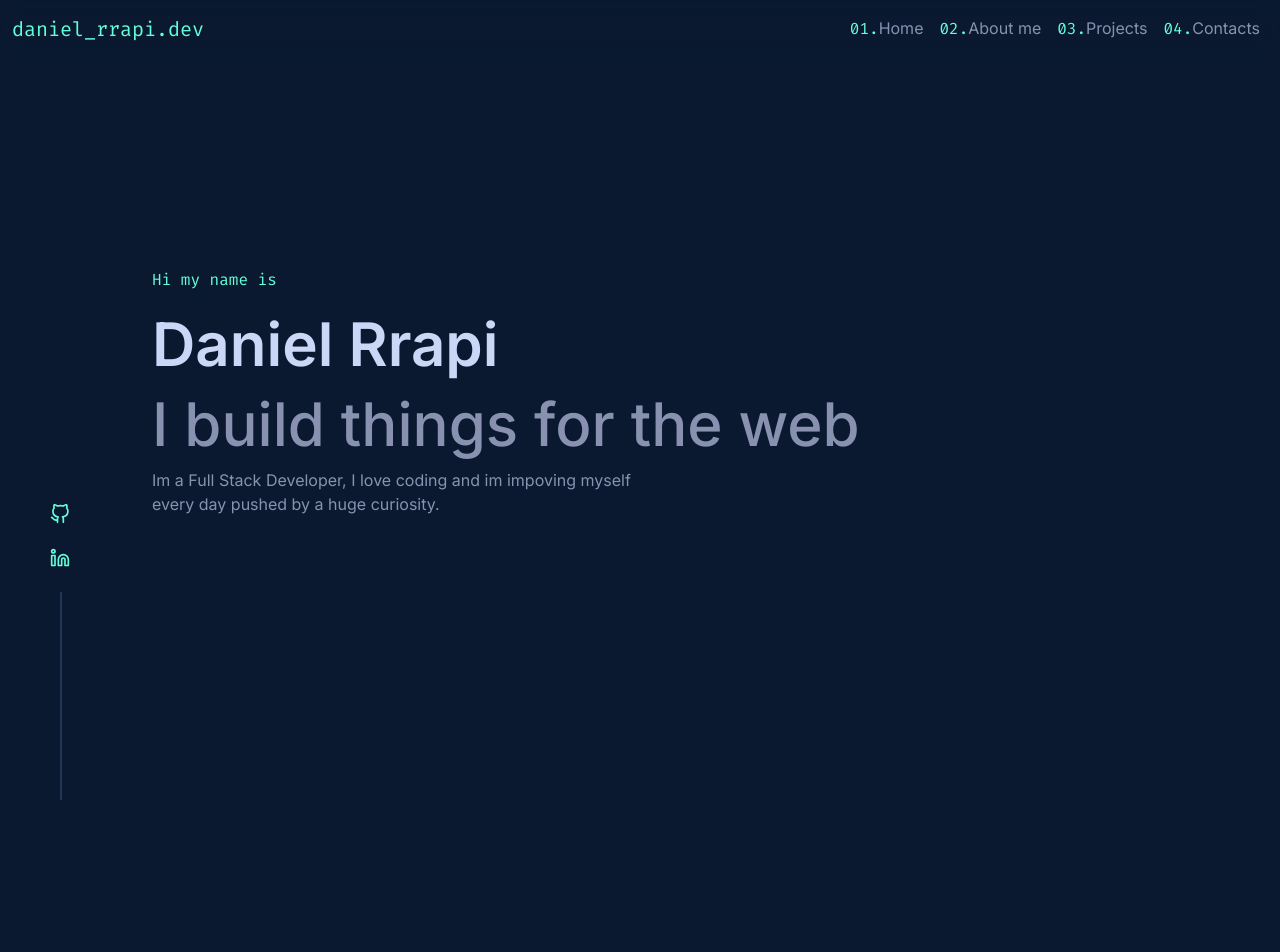
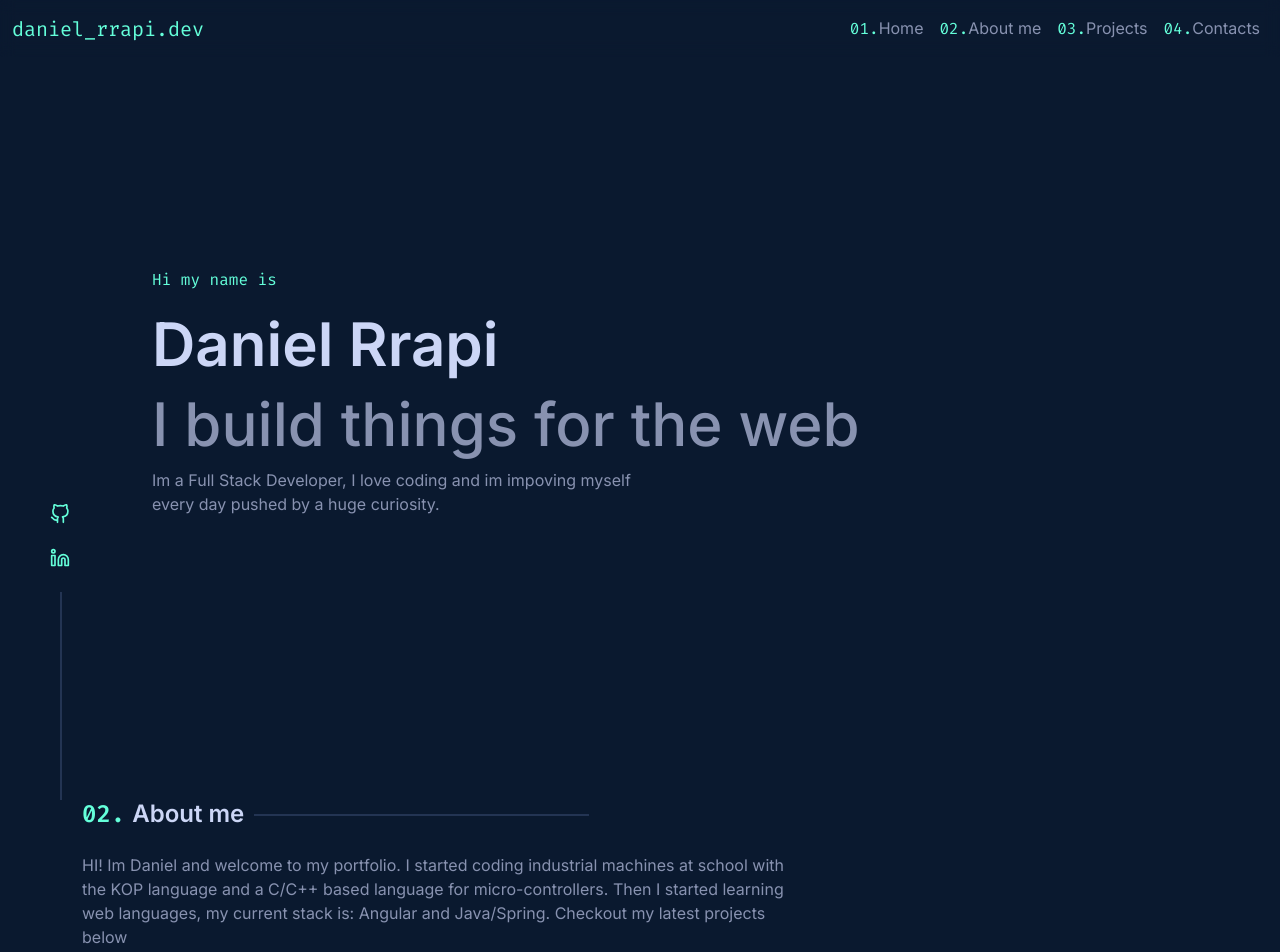
Before and after one commit to daniel-rrapi/portfolio, a React (Vite) app: page / in a window 1280 px wide. Shown: the top 952 px of the page. Before the commit the page ends 800 px from the top, so only its background shows below. Built offline with nearby package versions, Linux system fonts and the light colour scheme.

Commit message:
Added About component

```diff
--- a/src/App.jsx
+++ b/src/App.jsx
@@ -2,6 +2,7 @@ import "./App.scss";
 import Navbar from "./components/Navbar.jsx";
 import Hero from "./components/Hero.jsx";
 import BarLinks from "./components/BarLinks.jsx";
+import About from "./components/About.jsx";
 
 function App() {
   return (
@@ -9,6 +10,7 @@ function App() {
       <Navbar></Navbar>
       <BarLinks></BarLinks>
       <Hero></Hero>
+      <About></About>
     </>
   );
 }
--- /dev/null
+++ b/src/components/About.jsx
@@ -0,0 +1,19 @@
+import styled from "styled-components";
+
+const P = styled.p`
+  max-width: 55vw;
+`;
+
+export default function About() {
+  return (
+    <section className="container">
+      <h4 className="sectionHeader">About me</h4>
+      <P className="mt-4">
+        HI! Im Daniel and welcome to my portfolio. I started coding industrial
+        machines at school with the KOP language and a C/C++ based language for
+        micro-controllers. Then I started learning web languages, my current
+        stack is: Angular and Java/Spring. Checkout my latest projects below
+      </P>
+    </section>
+  );
+}
--- a/src/index.scss
+++ b/src/index.scss
@@ -7,6 +7,31 @@
   --dark-slate: #495670;
   --green: #64ffda;
   --navy: #0a192f;
-  --lightest-navy: #233554;
+  --lightest-navy: hsl(218, 41%, 23%);
   --light-navy: #112240;
+
+  counter-reset: section 1;
 }
+
+.sectionHeader {
+  font-size: 1.5rem;
+  font-weight: 600;
+  color: var(--lightest-slate);
+  display: flex;
+}
+.sectionHeader::after {
+  display: inline;
+  content: "";
+  border: 1px solid var(--lightest-navy);
+  width: 30%;
+  height: 0;
+  margin-left: 10px;
+  transform: translate(0, 14px);
+}
+.sectionHeader::before {
+  counter-increment: section;
+  content: counter(section, decimal-leading-zero) ". ";
+  font-family: "Fira Code", monospace;
+  color: var(--green);
+  margin-right: 7px;
+}
```
